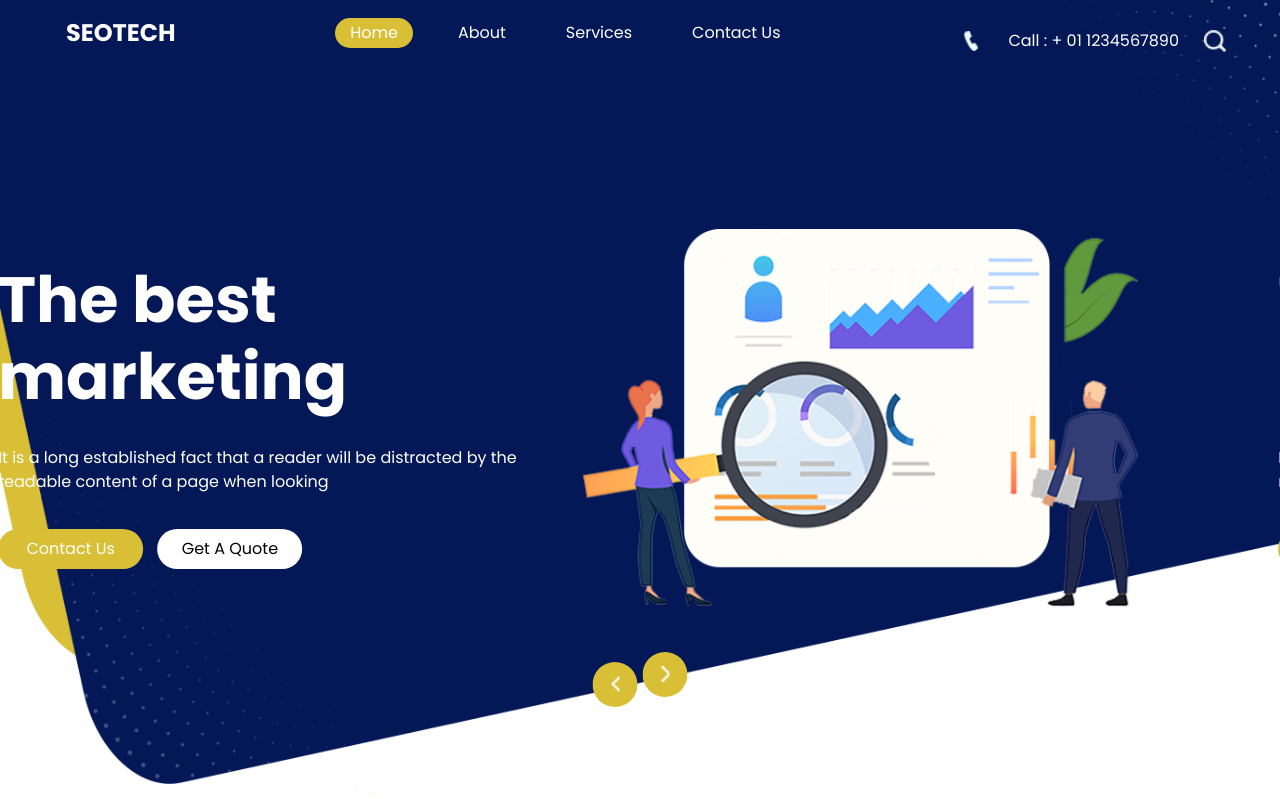
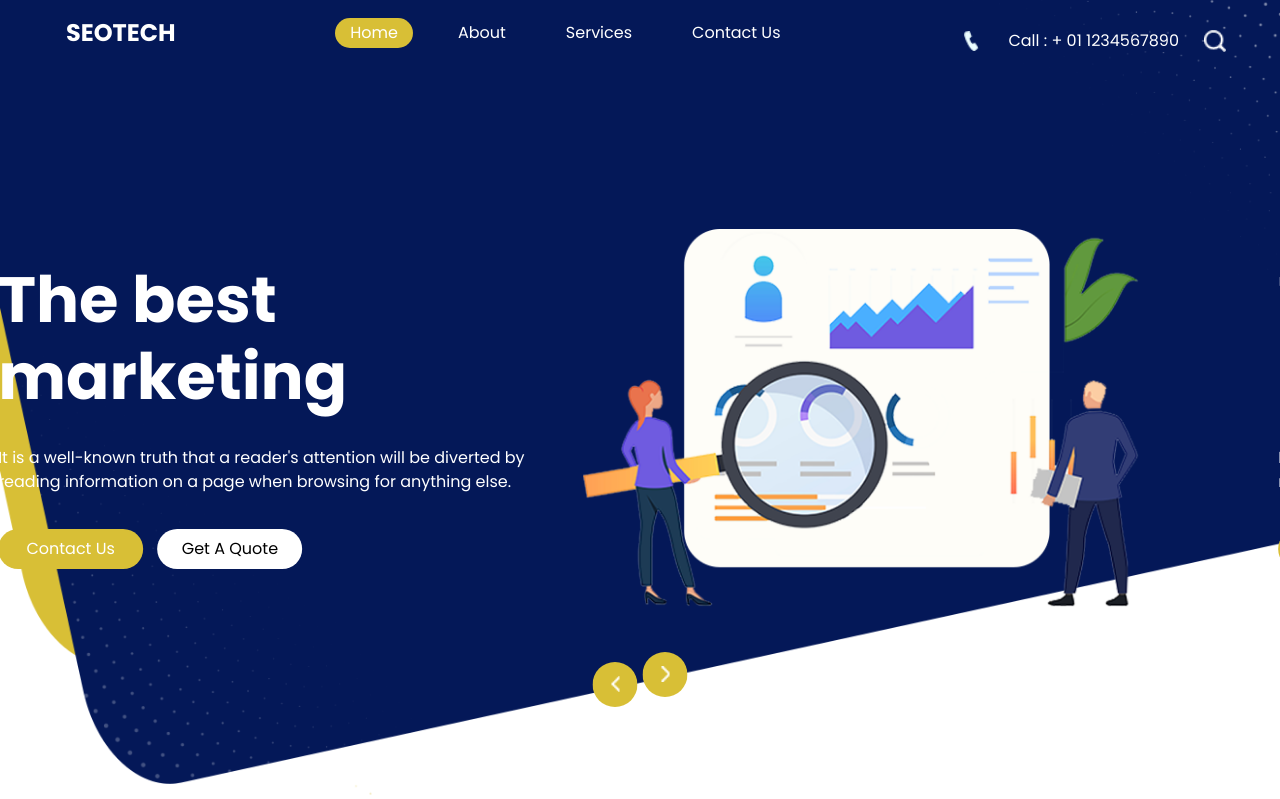
Before and after one commit to DileepKumar5/Deploy-static-Website-on-Robust-AWS-Architecture, a website: page index.html in a window 1280 px wide. Shown: the top 799 px of the page. Drawn offline with nearby package versions, Linux system fonts and the light colour scheme.

Commit message:
GitHub Action 20.0

```diff
--- a/index.html
+++ b/index.html
@@ -114,9 +114,9 @@
                     <div class="detail_box">
                       <h1>The best marketing</h1>
                       <p>
-                        It is a long established fact that a reader will be
-                        distracted by the readable content of a page when
-                        looking
+                        It is a well-known truth that a reader's attention will be diverted by reading information on a page when browsing for anything else.
+
+
                       </p>
                       <div class="btn-box">
                         <a href="" class="btn-1"> Contact Us </a>
```
